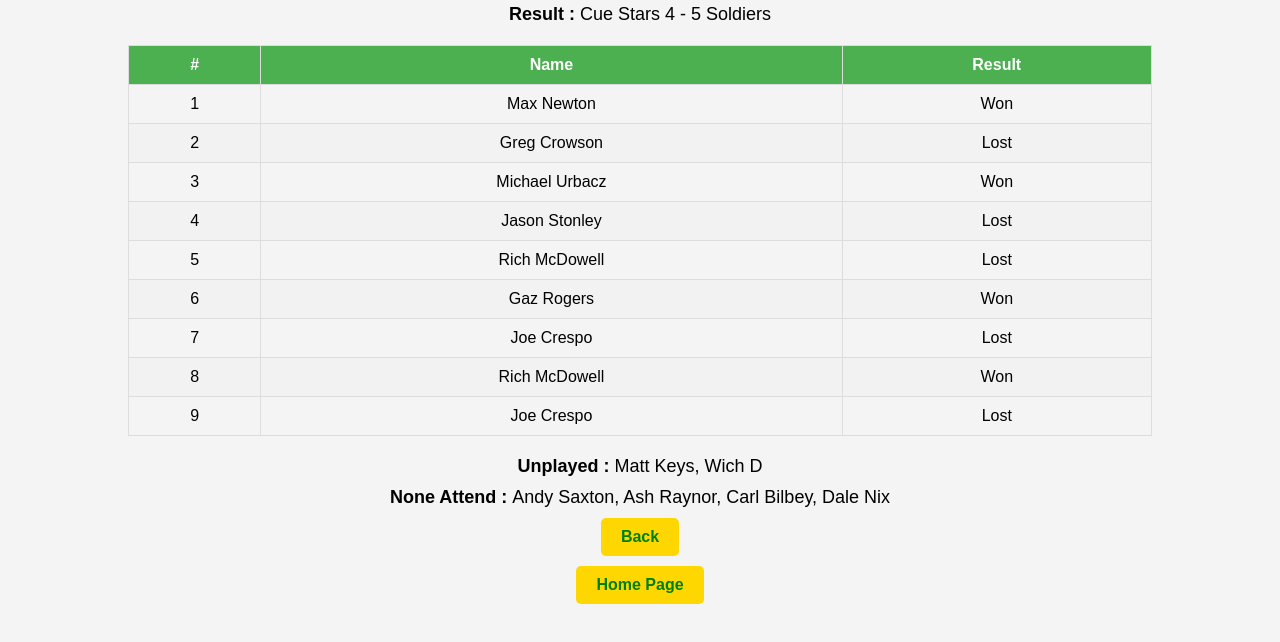
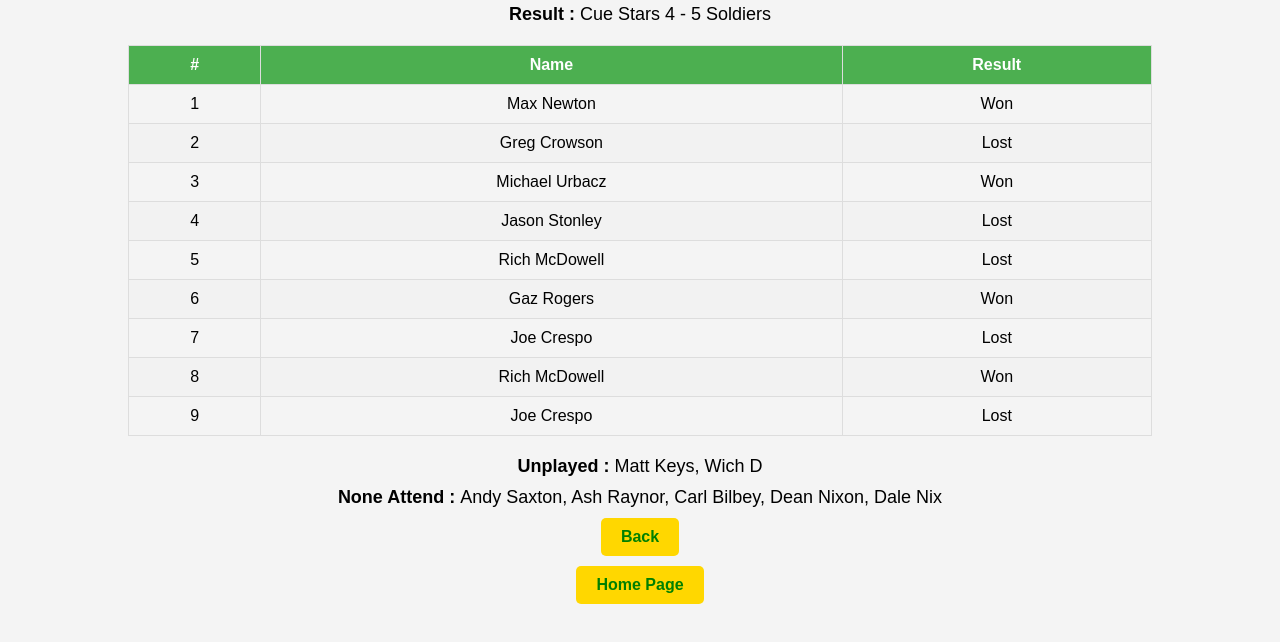
Before and after one commit to cue-stars-pool/league-result-12, a plain HTML site: page index.html in a window 1280 px wide. Shown: the part 64-706 px from the top of the page. Drawn offline with Linux system fonts and the light colour scheme.

Commit message:
Update index.html

```diff
--- a/index.html
+++ b/index.html
@@ -140,7 +140,7 @@
 
 <section>
     <div class="sub-header"><strong>Unplayed : </strong>Matt Keys, Wich D</strong></div>
-    <div class="sub-header"><strong>None Attend : </strong>Andy Saxton, Ash Raynor, Carl Bilbey, Dale Nix</div>
+    <div class="sub-header"><strong>None Attend : </strong>Andy Saxton, Ash Raynor, Carl Bilbey, Dean Nixon, Dale Nix</div>
 </section>
 
 
```
